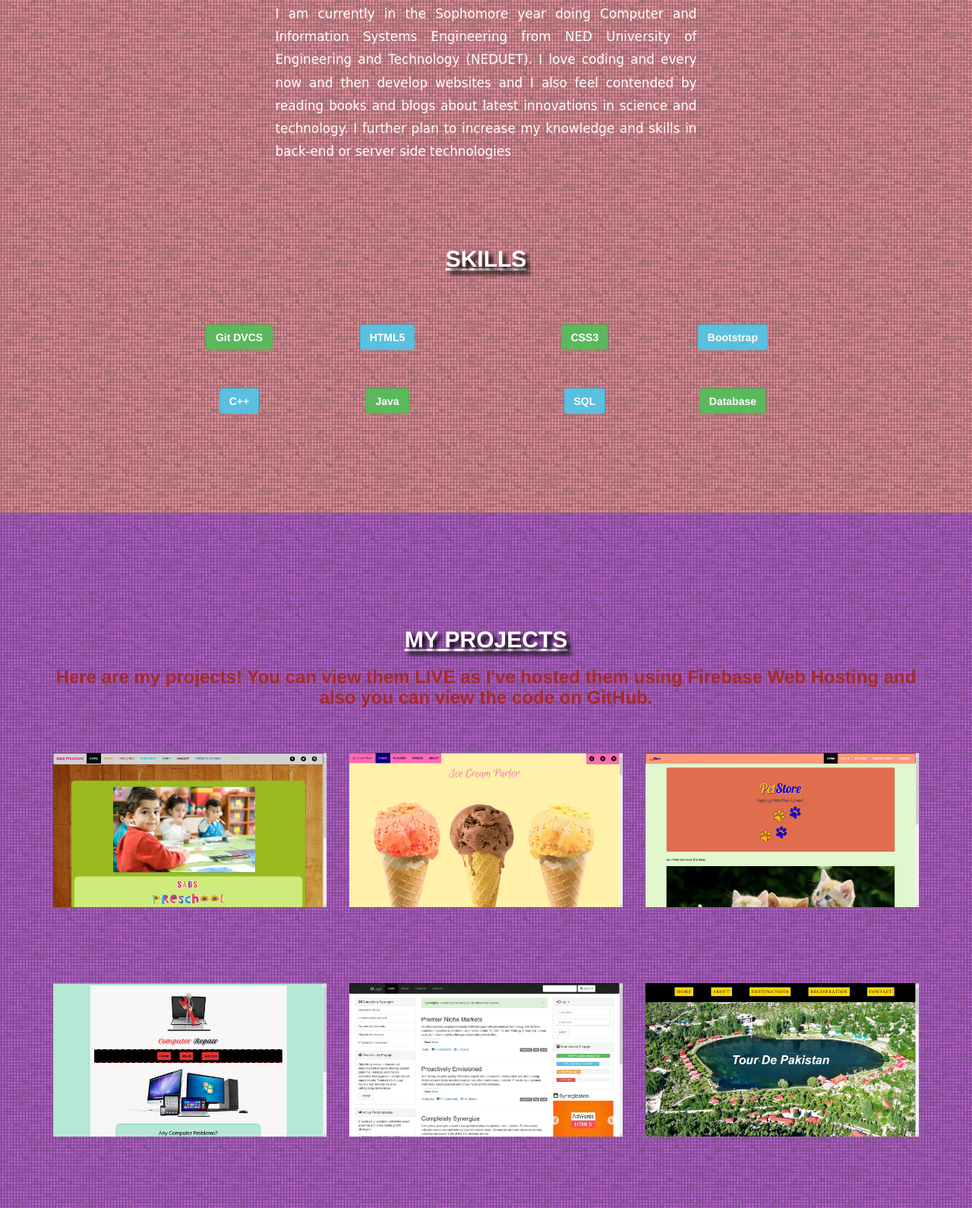
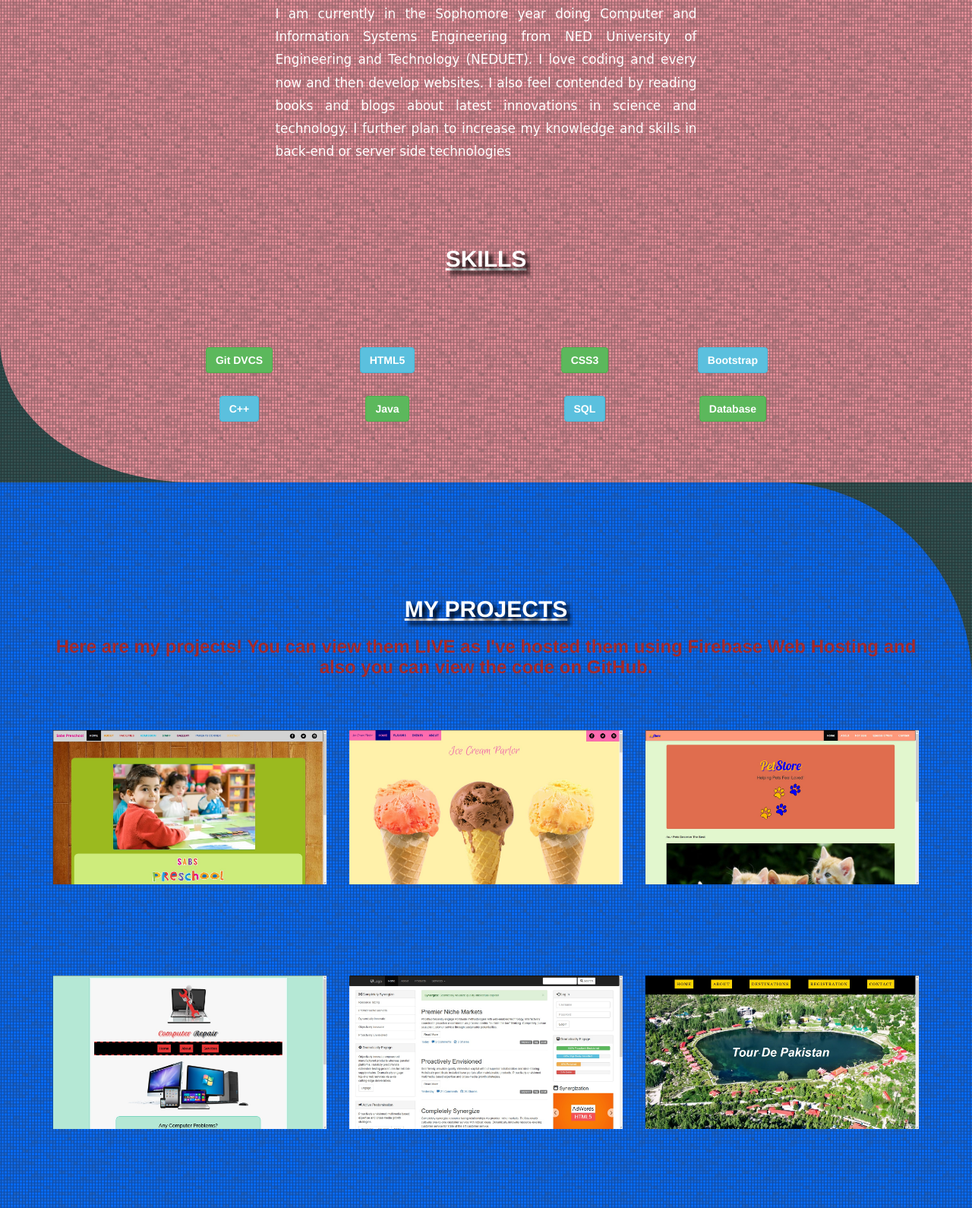
Before and after one commit to MussabTanveer/MussabTanveer.github.io, a plain HTML site: page index.html in a window 1280 px wide. Shown: the part 992-2582 px from the top of the page at 76% size. Drawn offline with nearby package versions, Linux system fonts and the light colour scheme.

Commit message:
Fixed some errors in responsive design

```diff
--- a/css/styles.css
+++ b/css/styles.css
@@ -1,16 +1,19 @@
 body{
-	background: #738678 url("../images/pattern.png") repeat center center;
+	background: darkslategray url("../images/pattern.png") repeat center center !important;
     color: #fff !important;
 }
 
 #home_section{
     background: #009874 url("../images/pattern.png") repeat center center;
     padding: 0px 0px 60px 0px;
+    border-bottom-left-radius: 20%;
 }
 
 #about_section{
     background: #E5909A url("../images/pattern.png") repeat center center;
     padding: 80px 0px 80px 0px;
+    border-top-right-radius: 20%;
+    border-bottom-left-radius: 20%;
 }
 
 #skill_section{
@@ -18,13 +21,16 @@ body{
 }
 
 #project_section{
-    background: #B660CD url("../images/pattern.png") repeat center center;
+    background: #076CFC url("../images/pattern.png") repeat center center;
     padding: 50px 0px 80px 0px;
+    border-top-right-radius: 20%;
+    border-bottom-left-radius: 15%;
 }
 
 #contact_section{
     background: #FADFAE url("../images/pattern.png") repeat center center;
     padding: 50px 0px 80px 0px;
+    border-top-right-radius: 25% 40%;
 }
 
 #about_section p{
@@ -76,11 +82,19 @@ body{
     margin-top: 80px;
 }
 
+.btn-margin{
+    margin-top: 30px;
+}
+
 .row-margin{
     margin-top: 50px;
     margin-bottom: 50px;
 }
 
+.pro-img{
+    margin-bottom: 10px;
+    margin-top: 10px;
+}
 
 .hovereffect {
     width:100%;
@@ -138,7 +152,7 @@ body{
     filter:alpha(opacity=0);
     -webkit-transition:all .2s ease-in-out;
     transition:all .2s ease-in-out;
-    margin:50px 0 0;
+    margin:50px 0 0 0;
     padding:7px 14px;
 }
 
--- a/index.html
+++ b/index.html
@@ -23,7 +23,7 @@
     <!-- Bootstrap Core JavaScript -->
     <script src="https://maxcdn.bootstrapcdn.com/bootstrap/3.3.6/js/bootstrap.min.js"></script>
     <!-- Font Awesome -->
-    <link rel="stylesheet" href="http://cdnjs.cloudflare.com/ajax/libs/font-awesome/4.6.3/css/font-awesome.min.css">
+    <link rel="stylesheet" href="https://cdnjs.cloudflare.com/ajax/libs/font-awesome/4.6.3/css/font-awesome.min.css">
 </head>
 <body>
 
@@ -85,7 +85,7 @@
             <div class="col-sm-6">
                 <h3 class="text-center sub-head">Front-End Web Developer</h3>
                 <p>Hello! My name is Mussab and I am a Front-End Web Developer from Karachi, Pakistan who loves to write code. I create eye-catchy, unique and responsive websites.</p>
-                <p>I am currently in the Sophomore year doing Computer and Information Systems Engineering from NED University of Engineering and Technology (NEDUET). I love coding and every now and then develop websites and I also feel contended by reading books and blogs about latest innovations in science and technology. I further plan to increase my knowledge and skills in back-end or server side technologies</p>
+                <p>I am currently in the Sophomore year doing Computer and Information Systems Engineering from NED University of Engineering and Technology (NEDUET). I love coding and every now and then develop websites. I also feel contended by reading books and blogs about latest innovations in science and technology. I further plan to increase my knowledge and skills in back-end or server side technologies</p>
             </div>
             <div class="col-sm-3"></div>
         </div>
@@ -100,22 +100,21 @@
             <div class="col-sm-2"></div>
             <div class="col-sm-8">
                 <div class="row text-center">
-                    <div class="col-sm-2"><button type="button" class="btn btn-success">Git DVCS</button></div>
+                    <div class="col-sm-2"><button type="button" class="btn btn-success btn-margin">Git DVCS</button></div>
                     <div class="col-sm-1"></div>
-                    <div class="col-sm-2"><button type="button" class="btn btn-info">HTML5</button></div>
+                    <div class="col-sm-2"><button type="button" class="btn btn-info btn-margin">HTML5</button></div>
                     <div class="col-sm-2"></div>
-                    <div class="col-sm-2"><button type="button" class="btn btn-success">CSS3</button></div>
+                    <div class="col-sm-2"><button type="button" class="btn btn-success btn-margin">CSS3</button></div>
                     <div class="col-sm-1"></div>
-                    <div class="col-sm-2"><button type="button" class="btn btn-info">Bootstrap</button></div>
-                </div>
-                <div class="row text-center row-margin">
-                    <div class="col-sm-2"><button type="button" class="btn btn-info">C++</button></div>
+                    <div class="col-sm-2"><button type="button" class="btn btn-info btn-margin">Bootstrap</button></div>
+
+                    <div class="col-sm-2"><button type="button" class="btn btn-info btn-margin">C++</button></div>
                     <div class="col-sm-1"></div>
-                    <div class="col-sm-2"><button type="button" class="btn btn-success">Java</button></div>
+                    <div class="col-sm-2"><button type="button" class="btn btn-success btn-margin">Java</button></div>
                     <div class="col-sm-2"></div>
-                    <div class="col-sm-2"><button type="button" class="btn btn-info">SQL</button></div>
+                    <div class="col-sm-2"><button type="button" class="btn btn-info btn-margin">SQL</button></div>
                     <div class="col-sm-1"></div>
-                    <div class="col-sm-2"><button type="button" class="btn btn-success">Database</button></div>
+                    <div class="col-sm-2"><button type="button" class="btn btn-success btn-margin">Database</button></div>
                 </div>
             </div>
             <div class="col-sm-2"></div>
@@ -136,7 +135,7 @@
         <div class="row">
             <div class="col-sm-4 row-margin">
                 <div class="hovereffect">
-                    <img class="img-responsive" src="./images/projects/preschool.jpg" alt="Sabs Preschool">
+                    <img class="img-responsive pro-img" src="./images/projects/preschool.jpg" alt="Sabs Preschool">
                     <div class="overlay">
                     <h2>Sabs Preschool</h2>
                     <a class="info" href="https://github.com/MussabTanveer/CSS3/tree/master/CSS3%20TASKS/Sabs%20Preschool" target="_blank">GitHub</a>
@@ -146,7 +145,7 @@
             </div>
             <div class="col-sm-4 row-margin">
                 <div class="hovereffect">
-                    <img class="img-responsive" src="./images/projects/icecream-parlor.jpg" alt="Icecream Parlor">
+                    <img class="img-responsive pro-img" src="./images/projects/icecream-parlor.jpg" alt="Icecream Parlor">
                     <div class="overlay">
                     <h2>Icecream Parlor</h2>
                     <a class="info" href="https://github.com/MussabTanveer" target="_blank">GitHub</a>
@@ -156,7 +155,7 @@
             </div>
             <div class="col-sm-4 row-margin">
                 <div class="hovereffect">
-                    <img class="img-responsive" src="./images/projects/pet-store.jpg" alt="Pet Store">
+                    <img class="img-responsive pro-img" src="./images/projects/pet-store.jpg" alt="Pet Store">
                     <div class="overlay">
                     <h2>Pet Store</h2>
                     <a class="info" href="https://github.com/MussabTanveer" target="_blank">GitHub</a>
@@ -171,7 +170,7 @@
 
             <div class="col-sm-4 row-margin">
                 <div class="hovereffect">
-                    <img class="img-responsive" src="./images/projects/comp-repair.jpg" alt="Computer Repair">
+                    <img class="img-responsive pro-img" src="./images/projects/comp-repair.jpg" alt="Computer Repair">
                     <div class="overlay">
                     <h2>Computer Repair</h2>
                     <a class="info" href="https://github.com/MussabTanveer" target="_blank">GitHub</a>
@@ -181,7 +180,7 @@
             </div>
             <div class="col-sm-4 row-margin">
                 <div class="hovereffect">
-                    <img class="img-responsive" src="./images/projects/web-portal.jpg" alt="Web Directory Portal">
+                    <img class="img-responsive pro-img" src="./images/projects/web-portal.jpg" alt="Web Directory Portal">
                     <div class="overlay">
                     <h2>Web Directory Portal</h2>
                     <a class="info" href="https://github.com/MussabTanveer/CSS3/tree/master/CSS3%20TASKS/Portal-WebDirectory-Template" target="_blank">GitHub</a>
@@ -191,7 +190,7 @@
             </div>
             <div class="col-sm-4 row-margin">
                 <div class="hovereffect">
-                    <img class="img-responsive" src="./images/projects/tourism.jpg" alt="Tour De Pakistan">
+                    <img class="img-responsive pro-img" src="./images/projects/tourism.jpg" alt="Tour De Pakistan">
                     <div class="overlay">
                     <h2>Tour De Pakistan</h2>
                     <a class="info" href="https://github.com/MussabTanveer/CSS3/tree/master/CSS3%20TASKS/Tour%20De%20Pakistan" target="_blank">GitHub</a>
@@ -206,7 +205,7 @@
 
             <div class="col-sm-4 row-margin">
                 <div class="hovereffect">
-                    <img class="img-responsive" src="./images/projects/religion-islam.jpg" alt="Religion Islam">
+                    <img class="img-responsive pro-img" src="./images/projects/religion-islam.jpg" alt="Religion Islam">
                     <div class="overlay">
                     <h2>Religion Islam</h2>
                     <a class="info" href="https://github.com/MussabTanveer/CSS3/tree/master/CSS3%20TASKS/ReligionIslam" target="_blank">GitHub</a>
@@ -216,7 +215,7 @@
             </div>
             <div class="col-sm-4 row-margin">
                 <div class="hovereffect">
-                    <img class="img-responsive" src="./images/projects/fruit-chart.jpg" alt="Fruits Nutrition Chart">
+                    <img class="img-responsive pro-img" src="./images/projects/fruit-chart.jpg" alt="Fruits Nutrition Chart">
                     <div class="overlay">
                     <h2>Fruits Nutrition Chart</h2>
                     <a class="info" href="https://github.com/MussabTanveer/HTML5/tree/master/HTML5%20TASKS/Fruits%20Chart" target="_blank">GitHub</a>
@@ -226,7 +225,7 @@
             </div>
             <div class="col-sm-4 row-margin">
                 <div class="hovereffect">
-                    <img class="img-responsive" src="./images/projects/google.jpg" alt="Google Homepage">
+                    <img class="img-responsive pro-img" src="./images/projects/google.jpg" alt="Google Homepage">
                     <div class="overlay">
                     <h2>Google Homepage</h2>
                     <a class="info" href="https://github.com/MussabTanveer" target="_blank">GitHub</a>
@@ -246,24 +245,24 @@
         <div class="row project-margin">
             <h2 class="text-center head">CONTACT</h2>
             <br>
-            <h3 class="text-center sub-head">If you have an idea, a project or anything to be developed into a website contcat me!</h3>
+            <h3 class="text-center sub-head">If you have an idea, a project or anything to be developed into a website contact me!</h3>
         </div>
         <br>
         <br>
         <br>
         <div class="row text-center">
             <div class="col-sm-4">
-                <a class="btn btn-primary" href="https://facebook.com/mussab.siddiqui" target="_blank">
+                <a class="btn btn-primary btn-margin" href="https://facebook.com/mussab.siddiqui" target="_blank">
                     <i class="fa fa-facebook-official"></i> Mussab Tanveer
                 </a>
             </div>
             <div class="col-sm-4">
-                <a class="btn btn-danger" href="mailto:mussab.tanveer9@gmail.com" target="_blank">
+                <a class="btn btn-danger btn-margin" href="mailto:mussab.tanveer9@gmail.com" target="_blank">
                     <i class="glyphicon glyphicon-envelope"></i> mussab.tanveer9@gmail.com
                 </a>
             </div>
             <div class="col-sm-4">
-                <a class="btn btn-success" href="https://github.com/MussabTanveer" target="_blank">
+                <a class="btn btn-success btn-margin" href="https://github.com/MussabTanveer" target="_blank">
                     <i class="fa fa-github"></i> MussabTanveer
                 </a>
             </div>
```
